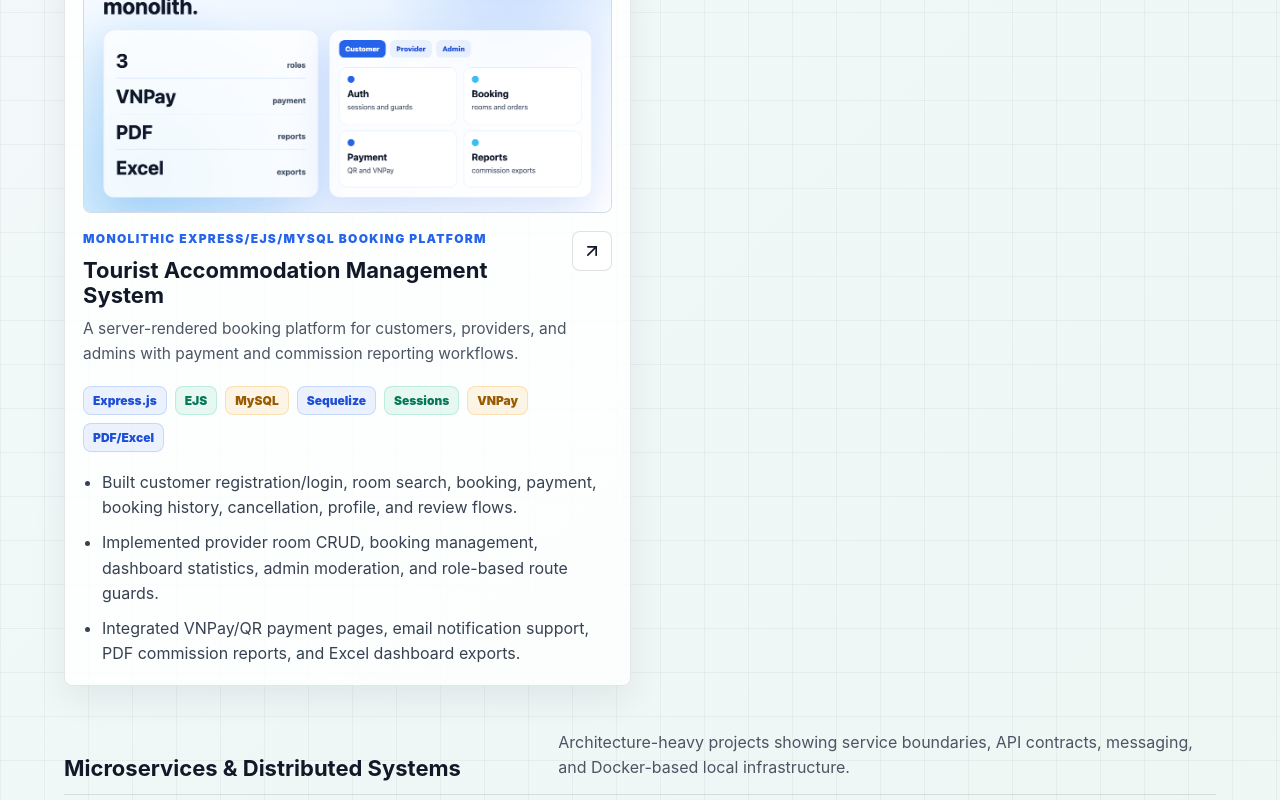
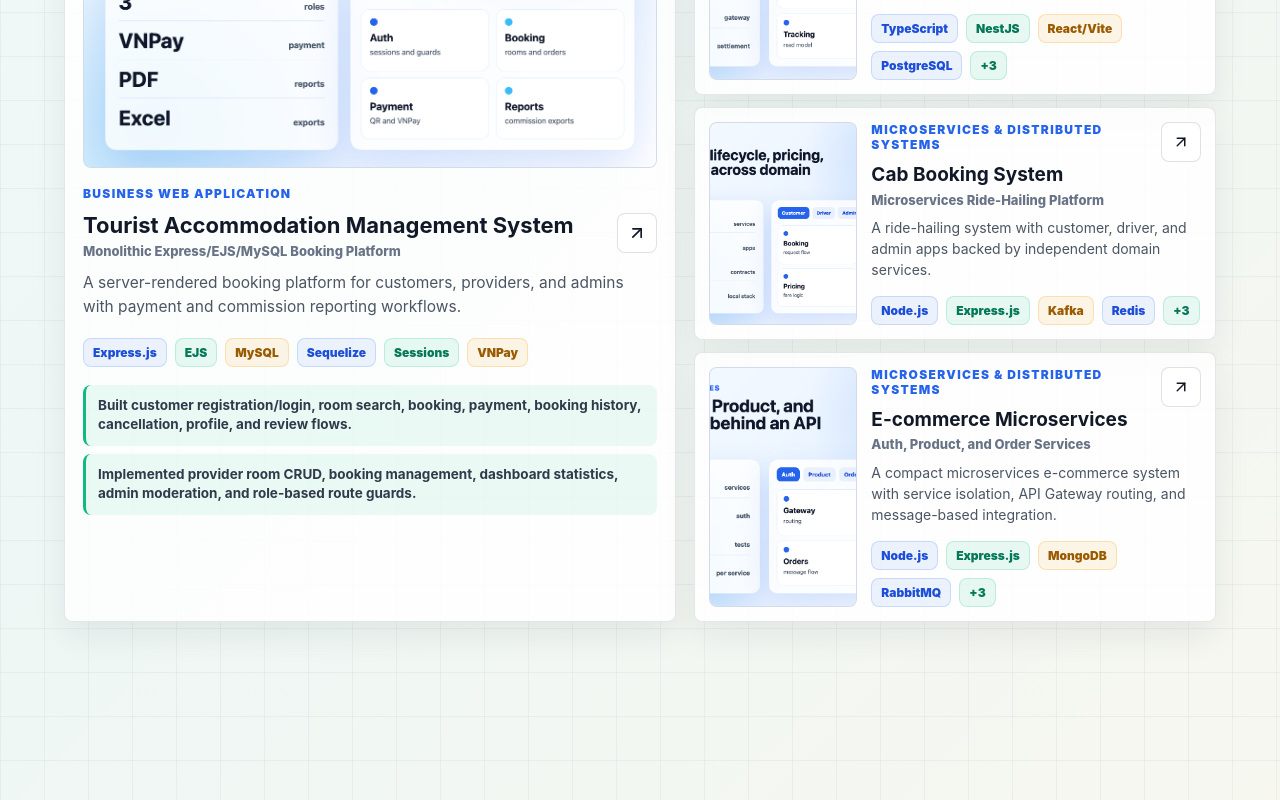
Before and after one commit to VoVanTuTai/portfolio, a React (Vite) app: page / in a window 1280 px wide. Shown: the part 2100-2900 px from the top of the page. Built offline with nearby package versions, Linux system fonts and the light colour scheme.

Commit message:
refactor: compact project section

```diff
--- a/src/main.tsx
+++ b/src/main.tsx
@@ -11,7 +11,6 @@ import {
   Mail,
   MapPin,
   Network,
-  ShieldCheck,
   ServerCog,
   Sparkles,
 } from "lucide-react";
@@ -87,6 +86,16 @@ const projectGroups = [
   },
 ];
 
+const projects = projectGroups.flatMap((group) =>
+  group.projects.map((project) => ({
+    ...project,
+    category: group.title,
+  })),
+);
+
+const featuredProject = projects[0];
+const supportingProjects = projects.slice(1);
+
 const skillGroups = [
   {
     icon: Code2,
@@ -129,21 +138,6 @@ const proofSignals = [
   {
     label: "Workflow",
     value: "Logistics experience translated into shipment, scan, dispatch, and tracking.",
-  },
-];
-
-const touristDeepDive = [
-  {
-    title: "Business flows",
-    body: "Customer, provider, and admin journeys cover room discovery, booking, payment, moderation, reporting, and profile management.",
-  },
-  {
-    title: "Backend foundation",
-    body: "Express controllers, Sequelize models, route guards, session-based auth, bcrypt password handling, and MySQL persistence.",
-  },
-  {
-    title: "Operational output",
-    body: "VNPay and QR payment paths, PDF commission reports, Excel exports, dashboard statistics, and email notification support.",
   },
 ];
 
@@ -253,64 +247,78 @@ function App() {
         </div>
       </section>
 
-      <section className="projects-section" id="projects">
-        <div className="section-heading">
+      <section className="projects-section compact-projects" id="projects">
+        <div className="section-heading project-heading">
           <p className="section-label">Selected Projects</p>
-          <h2>Balanced projects: business monolith first, distributed systems second.</h2>
+          <h2>Four projects, scanned fast.</h2>
+          <p>
+            The portfolio leads with one complete business app, then keeps the distributed systems work compact and
+            easy to compare.
+          </p>
         </div>
-        {projectGroups.map((group) => (
-          <div className="project-group" key={group.title}>
-            <div className="project-group-head">
-              <h3>{group.title}</h3>
-              <p>{group.description}</p>
+
+        <div className="project-showcase">
+          <article className="project-card featured-project">
+            <img className="project-image" src={featuredProject.image} alt={`${featuredProject.name} preview`} />
+            <div className="featured-project-copy">
+              <p className="project-role">{featuredProject.category}</p>
+              <div className="project-card-head">
+                <div>
+                  <h3>{featuredProject.name}</h3>
+                  <p className="compact-role">{featuredProject.role}</p>
+                </div>
+                <a
+                  className="icon-link"
+                  href={featuredProject.href}
+                  target="_blank"
+                  rel="noreferrer"
+                  aria-label={`${featuredProject.name} GitHub`}
+                >
+                  <ArrowUpRight size={20} aria-hidden="true" />
+                </a>
+              </div>
+              <p className="project-summary">{featuredProject.summary}</p>
+              <div className="stack-list">
+                {featuredProject.stack.slice(0, 6).map((item) => (
+                  <span key={item}>{item}</span>
+                ))}
+              </div>
+              <div className="project-proof-list">
+                {featuredProject.highlights.slice(0, 2).map((highlight) => (
+                  <p key={highlight}>{highlight}</p>
+                ))}
+              </div>
             </div>
-            <div className="project-grid">
-              {group.projects.map((project) => (
-                <article className="project-card" key={project.name}>
-                  <img className="project-image" src={project.image} alt={`${project.name} preview`} />
+          </article>
+
+          <div className="compact-project-list" aria-label="Supporting projects">
+            {supportingProjects.map((project) => (
+              <article className="compact-project-card" key={project.name}>
+                <img className="project-thumb" src={project.image} alt={`${project.name} preview`} />
+                <div className="compact-project-copy">
                   <div className="project-card-head">
                     <div>
-                      <p className="project-role">{project.role}</p>
+                      <p className="project-role">{project.category}</p>
                       <h3>{project.name}</h3>
+                      <p className="compact-role">{project.role}</p>
                     </div>
-                    <a className="icon-link" href={project.href} target="_blank" rel="noreferrer" aria-label={`${project.name} GitHub`}>
-                      <ArrowUpRight size={20} aria-hidden="true" />
+                    <a
+                      className="icon-link"
+                      href={project.href}
+                      target="_blank"
+                      rel="noreferrer"
+                      aria-label={`${project.name} GitHub`}
+                    >
+                      <ArrowUpRight size={18} aria-hidden="true" />
                     </a>
                   </div>
                   <p className="project-summary">{project.summary}</p>
-                  <div className="stack-list">
-                    {project.stack.map((item) => (
+                  <div className="stack-list compact-stack">
+                    {project.stack.slice(0, 4).map((item) => (
                       <span key={item}>{item}</span>
                     ))}
+                    {project.stack.length > 4 ? <span>+{project.stack.length - 4}</span> : null}
                   </div>
-                  <ul>
-                    {project.highlights.map((highlight) => (
-                      <li key={highlight}>{highlight}</li>
-                    ))}
-                  </ul>
-                </article>
-              ))}
-            </div>
-          </div>
-        ))}
-      </section>
-
-      <section className="deep-dive-section">
-        <div className="section-heading">
-          <p className="section-label">Project Deep Dive</p>
-          <h2>Tourist Accommodation proves the business-app foundation behind the architecture work.</h2>
-        </div>
-        <div className="deep-dive-layout">
-          <div className="deep-dive-visual">
-            <img src="/assets/project-tourist.png" alt="Tourist Accommodation Management System workflow preview" />
-          </div>
-          <div className="deep-dive-list">
-            {touristDeepDive.map((item) => (
-              <article className="deep-dive-item" key={item.title}>
-                <ShieldCheck size={21} aria-hidden="true" />
-                <div>
-                  <h3>{item.title}</h3>
-                  <p>{item.body}</p>
                 </div>
               </article>
             ))}
--- a/src/styles.css
+++ b/src/styles.css
@@ -523,55 +523,37 @@ h3 {
   margin-bottom: clamp(28px, 5vw, 48px);
 }
 
-.project-grid {
+.project-heading {
   display: grid;
-  grid-template-columns: repeat(2, minmax(0, 1fr));
-  gap: 18px;
+  grid-template-columns: minmax(0, 0.8fr) minmax(260px, 0.52fr);
+  gap: clamp(20px, 4vw, 44px);
+  align-items: end;
+  max-width: none;
 }
 
-.project-group {
-  margin-top: 26px;
-}
-
-.project-group + .project-group {
-  margin-top: 44px;
-}
-
-.project-group:first-of-type .project-card {
-  grid-column: 1 / -1;
-}
-
-.project-group-head {
-  display: grid;
-  grid-template-columns: minmax(220px, 0.42fr) minmax(0, 0.58fr);
-  gap: 18px;
-  align-items: end;
-  margin-bottom: 16px;
-  padding-bottom: 14px;
-  border-bottom: 1px solid rgba(17, 24, 39, 0.12);
-}
-
-.project-group-head h3 {
-  margin-bottom: 0;
-}
-
-.project-group-head p {
+.project-heading p:last-child {
   margin-bottom: 0;
   color: #4b5563;
   line-height: 1.58;
 }
 
 .project-card,
+.compact-project-card,
 .skill-card,
 .experience-card,
-.deep-dive-visual,
-.deep-dive-item,
 .contact-links a,
 .contact-links span {
   border: 1px solid rgba(17, 24, 39, 0.1);
   border-radius: 8px;
   background: rgba(255, 255, 255, 0.82);
   box-shadow: 0 14px 34px rgba(17, 24, 39, 0.07);
+}
+
+.project-showcase {
+  display: grid;
+  grid-template-columns: minmax(0, 1.08fr) minmax(360px, 0.92fr);
+  gap: 18px;
+  align-items: stretch;
 }
 
 .project-card {
@@ -585,17 +567,27 @@ h3 {
     border-color 180ms ease;
 }
 
-.project-card:hover {
+.project-card:hover,
+.compact-project-card:hover {
   transform: translateY(-4px);
   border-color: rgba(37, 99, 235, 0.28);
   box-shadow: 0 22px 44px rgba(17, 24, 39, 0.1);
+}
+
+.featured-project {
+  gap: 18px;
+  min-height: 100%;
+}
+
+.featured-project-copy {
+  display: flex;
+  flex-direction: column;
 }
 
 .project-image {
   display: block;
   width: 100%;
   aspect-ratio: 16 / 9;
-  margin-bottom: 18px;
   border: 1px solid rgba(17, 24, 39, 0.1);
   border-radius: 8px;
   object-fit: cover;
@@ -613,6 +605,14 @@ h3 {
   margin-bottom: 0;
 }
 
+.compact-role {
+  margin: 6px 0 0;
+  color: #687386;
+  font-size: 13px;
+  font-weight: 800;
+  line-height: 1.35;
+}
+
 .icon-link {
   display: grid;
   flex: 0 0 auto;
@@ -625,6 +625,7 @@ h3 {
 }
 
 .project-summary {
+  margin-bottom: 14px;
   color: #4b5563;
   font-size: 15.5px;
   line-height: 1.58;
@@ -635,6 +636,10 @@ h3 {
   flex-wrap: wrap;
   gap: 8px;
   margin: 4px 0 18px;
+}
+
+.compact-stack {
+  margin-bottom: 0;
 }
 
 .stack-list span {
@@ -659,64 +664,70 @@ h3 {
   color: #9a5b00;
 }
 
-.project-card ul {
+.project-proof-list {
   display: grid;
-  gap: 10px;
-  margin: auto 0 0;
-  padding-left: 19px;
-  color: #374151;
-  line-height: 1.58;
+  gap: 8px;
+  margin-top: auto;
 }
 
-.deep-dive-section {
-  padding: 0 clamp(20px, 5vw, 72px) clamp(58px, 8vw, 100px);
+.project-proof-list p {
+  margin: 0;
+  padding: 11px 12px;
+  border-left: 3px solid var(--green);
+  border-radius: 8px;
+  background: rgba(16, 185, 129, 0.08);
+  color: #2f3a4a;
+  font-size: 13.5px;
+  font-weight: 750;
+  line-height: 1.45;
 }
 
-.deep-dive-layout {
+.compact-project-list {
   display: grid;
-  grid-template-columns: minmax(320px, 0.9fr) minmax(0, 1.1fr);
-  gap: 20px;
-  align-items: stretch;
+  gap: 12px;
 }
 
-.deep-dive-visual {
-  overflow: hidden;
+.compact-project-card {
+  display: grid;
+  grid-template-columns: 148px minmax(0, 1fr);
+  gap: 14px;
+  min-height: 100%;
+  padding: 14px;
+  transition:
+    transform 180ms ease,
+    box-shadow 180ms ease,
+    border-color 180ms ease;
 }
 
-.deep-dive-visual img {
+.project-thumb {
   display: block;
   width: 100%;
   height: 100%;
-  min-height: 360px;
+  min-height: 142px;
+  border: 1px solid rgba(17, 24, 39, 0.1);
+  border-radius: 8px;
   object-fit: cover;
+  background: #eaf2ff;
 }
 
-.deep-dive-list {
-  display: grid;
-  gap: 14px;
+.compact-project-copy {
+  display: flex;
+  flex-direction: column;
 }
 
-.deep-dive-item {
-  display: grid;
-  grid-template-columns: 42px minmax(0, 1fr);
-  gap: 14px;
-  align-items: start;
-  padding: 22px;
+.compact-project-card .project-card-head {
+  margin-bottom: 8px;
 }
 
-.deep-dive-item svg {
-  color: var(--green);
-}
-
-.deep-dive-item h3 {
-  margin-bottom: 8px;
+.compact-project-card h3 {
+  margin-bottom: 0;
   font-size: 19px;
 }
 
-.deep-dive-item p {
-  margin-bottom: 0;
-  color: #4b5563;
-  line-height: 1.6;
+.compact-project-card .project-summary {
+  margin-bottom: 12px;
+  font-size: 14px;
+  line-height: 1.5;
 }
 
 .skill-grid {
@@ -840,28 +851,22 @@ footer span:last-child {
   .hero-copy {
     max-width: 840px;
   }
+
+  .project-showcase {
+    grid-template-columns: 1fr;
+  }
 }
 
 @media (max-width: 980px) {
   .section-grid,
   .contact-section,
-  .deep-dive-layout {
+  .project-heading {
     grid-template-columns: 1fr;
   }
 
-  .deep-dive-visual img {
-    min-height: 300px;
-  }
-
   .stats-band,
-  .project-grid,
   .skill-grid {
     grid-template-columns: repeat(2, minmax(0, 1fr));
-  }
-
-  .project-group-head {
-    grid-template-columns: 1fr;
-    align-items: start;
   }
 }
 
@@ -918,14 +923,19 @@ footer span:last-child {
     display: none;
   }
 
-  .deep-dive-item {
+  .stats-band,
+  .skill-grid {
     grid-template-columns: 1fr;
   }
 
-  .stats-band,
-  .project-grid,
-  .skill-grid {
+  .compact-project-card {
     grid-template-columns: 1fr;
+  }
+
+  .project-thumb {
+    height: auto;
+    min-height: 0;
+    aspect-ratio: 16 / 9;
   }
 
   .experience-card {
```
